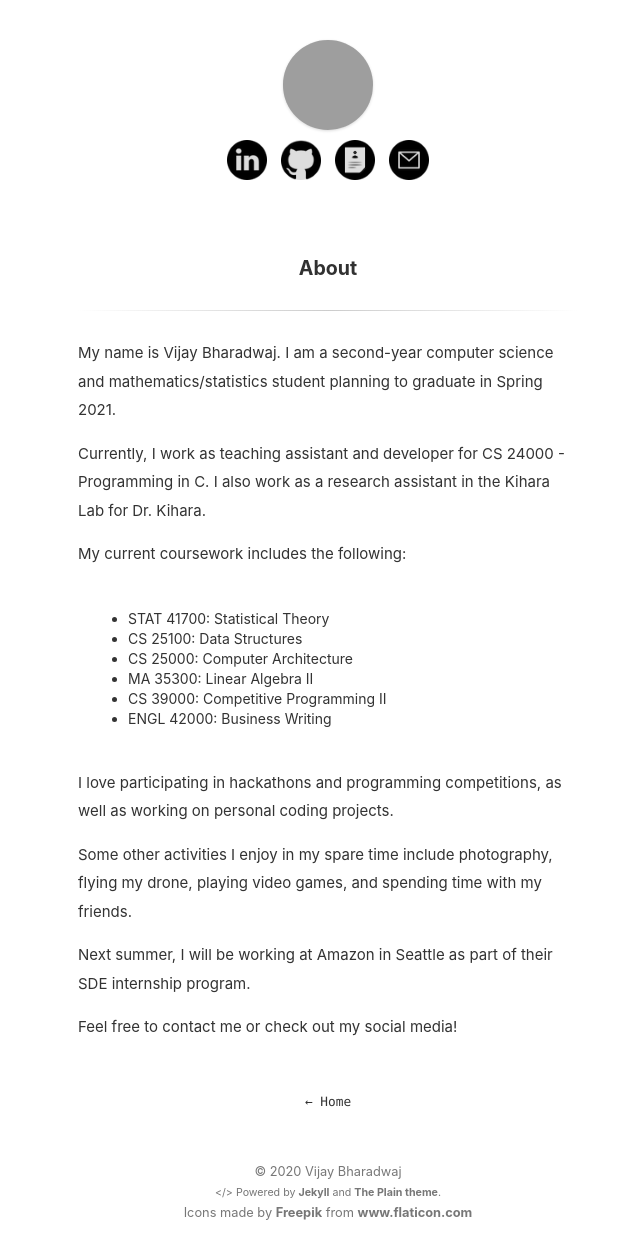
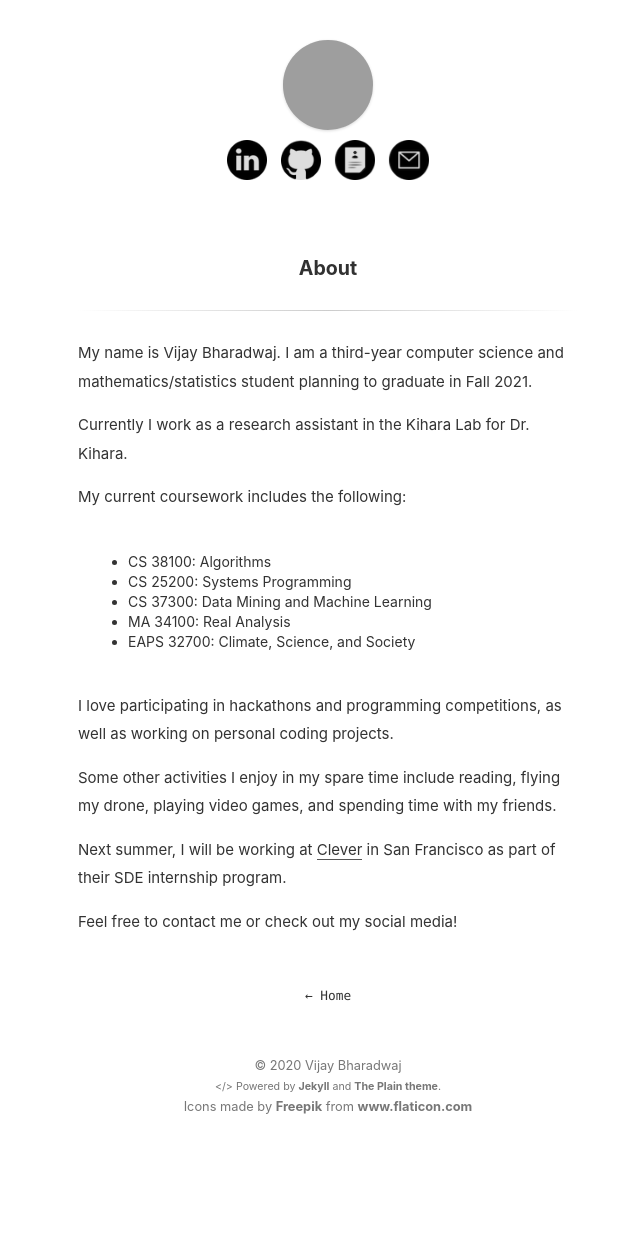
Before and after one commit to 18vijayb/18vijayb.github.io, a Jekyll site: the page built from about.md, in a window 1280 px wide, cut to the strip 0-1258 px from the top of the page. Shown: the whole strip, without its empty margins (312-952 px from the left). Built offline with Jekyll 4.4.1, drawn with Linux system fonts in a browser that asks for light colours; after the commit the page ends 1152 px from its top, so only the background shows below that; grey boxes are pictures that could not be loaded.

Commit message:
Updated about page

```diff
--- a/about.md
+++ b/about.md
@@ -3,23 +3,22 @@ layout: page
 title: About
 ---
 
-My name is Vijay Bharadwaj. I am a second-year computer science and mathematics/statistics student planning to graduate in Spring 2021.
+My name is Vijay Bharadwaj. I am a third-year computer science and mathematics/statistics student planning to graduate in Fall 2021.
 
-Currently, I work as teaching assistant and developer for CS 24000 - Programming in C. I also work as a research assistant in the Kihara Lab for Dr. Kihara.
+Currently I work as a research assistant in the Kihara Lab for Dr. Kihara.
 
 My current coursework includes the following:
 
-* STAT 41700: Statistical Theory
-* CS 25100: Data Structures
-* CS 25000: Computer Architecture
-* MA 35300: Linear Algebra II
-* CS 39000: Competitive Programming II
-* ENGL 42000: Business Writing
+* CS 38100: Algorithms
+* CS 25200: Systems Programming
+* CS 37300: Data Mining and Machine Learning
+* MA 34100: Real Analysis
+* EAPS 32700: Climate, Science, and Society
 
 I love participating in hackathons and programming competitions, as well as working on personal coding projects.
 
-Some other activities I enjoy in my spare time include photography, flying my drone, playing video games, and spending time with my friends.
+Some other activities I enjoy in my spare time include reading, flying my drone, playing video games, and spending time with my friends.
 
-Next summer, I will be working at Amazon in Seattle as part of their SDE internship program.
+Next summer, I will be working at [Clever](https://www.clever.com) in San Francisco as part of their SDE internship program.
 
 Feel free to contact me or check out my social media!
```
